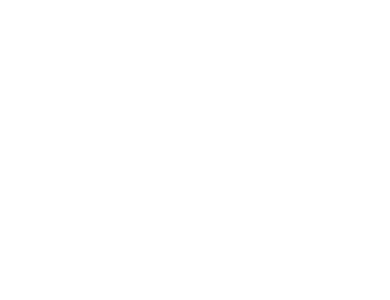
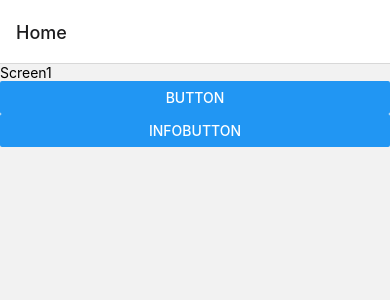
Before and after one commit to Sumeshc99/todo-list, a React Native app: screen /Home in a window 390 px wide. Shown: the top 300 px of the page. Built offline with nearby package versions, Linux system fonts and the light colour scheme.

Commit message:
edit app

```diff
--- a/App.js
+++ b/App.js
@@ -9,19 +9,14 @@
   Keyboard,
 } from 'react-native';
 import React, {useState} from 'react';
-import Task from './src/componants/Task';
-import Task2 from './src/componants/Task2';
-import Flexbox11 from './src/componants/Flexbox11';
 import Navigation from './src/Navigation/Navigation';
 
 const app = () => {
-
-
-
+ return(
+  <Navigation />
+ )
 };
 
-const styles = StyleSheet.create({
-
-});
+const styles = StyleSheet.create({});
 
 export default app;
--- a/src/screen/Screen1.js
+++ b/src/screen/Screen1.js
@@ -6,13 +6,11 @@
 const Screen1 = () => {
 
    const navigation =  useNavigation()
-
   return (
     <View>
       <Text>Screen1</Text>
       <Button onPress={() => navigation.navigate('Home2')} title='button'/>
       <Button onPress={() => navigation.navigate('info')} title='infobutton'/>
-
     </View>
   )
 }
--- a/src/screen/Screen2.js
+++ b/src/screen/Screen2.js
@@ -1,5 +1,7 @@
-import { StyleSheet, Text, View } from 'react-native'
-import React from 'react'
+import { StyleSheet, Text, View,KeyboardAvoidingView, TextInput,TouchableOpacity,Keyboard } from 'react-native'
+import React,{useState} from 'react'
+import Task from '../componants/Task';
+
 
 
 
```
